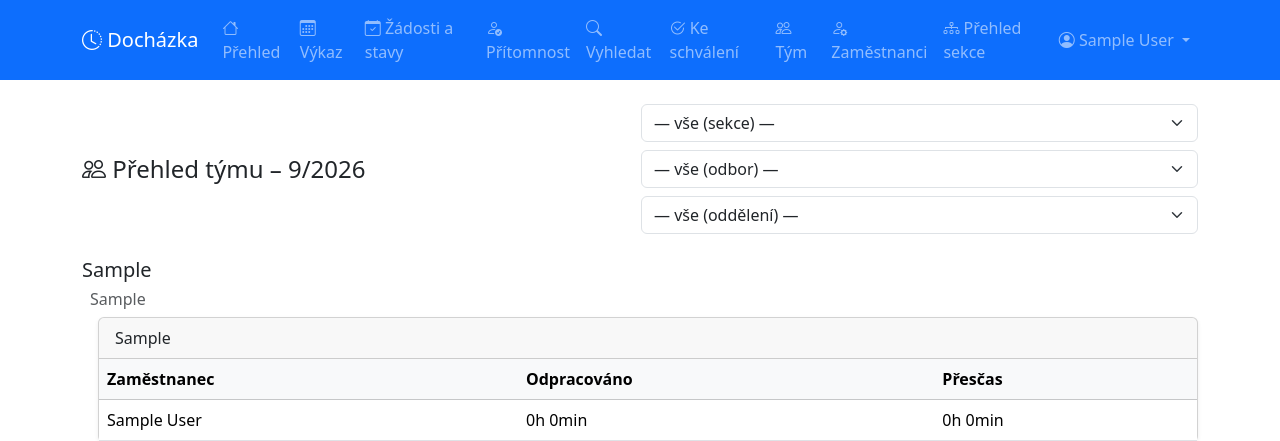
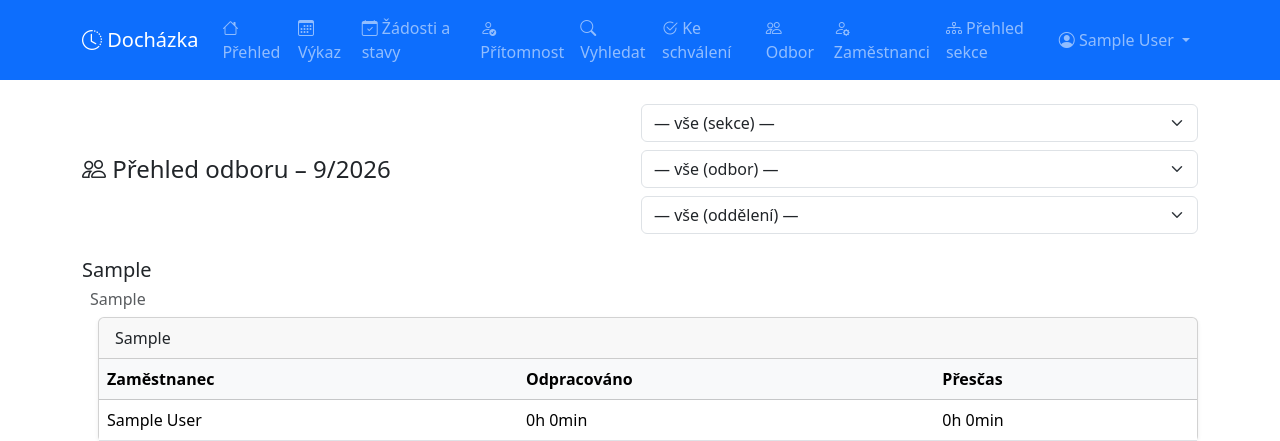
Before and after one commit to kittler-vladimir/evidence-prac-doby, a Django app: page /reporty/tym/ in a window 1280 px wide. Shown: the top 441 px of the page. Run offline with Django 5.2, Linux system fonts and the light colour scheme; a user stored in the database is signed in; data comes from the database, SQL or seed files in the repository; tables that the repository leaves empty hold one stand-in row (values such as "Sample post").

Commit message:
feat(reports): make Tým report share viditelni_zamestnanci scoping (Closes #28) (#29)
prehled_tymu ("Odbor") used the narrower muze_spravovat_zamestnance/
spravovani_zamestnanci() CRUD scope instead of the shared read-only
accounts.viditelni_zamestnanci() that prehled_pritomnosti already uses,
so a rank-and-file employee saw an empty page instead of their odbor's
monthly hours. Nav/dashboard visibility gates and UI copy ("Tým" ->
"Odbor") updated to match; resolves the drift tracked in #24.

Co-authored-by: Vladimir Kittler <vladimir.kittler@mv.gov.cz>
Co-authored-by: Claude Sonnet 5 <noreply@anthropic.com>

```diff
--- a/reports/views.py
+++ b/reports/views.py
@@ -121,19 +121,14 @@ def _seskup_hierarchicky(radky):
 
 @login_required
 def prehled_tymu(request):
-    """Vedoucí vidí přehled svého týmu za aktuální měsíc, seskupený podle organizační hierarchie."""
+    """Měsíční výkaz odpracovaných hodin za viditelný okruh kolegů (stejný
+    rozsah jako prehled_pritomnosti — accounts.viditelni_zamestnanci),
+    seskupený podle organizační hierarchie."""
     dnes = timezone.localdate()
     rok = int(request.GET.get("rok", dnes.year))
     mesic = int(request.GET.get("mesic", dnes.month))
 
-    # Zaměstnanci ve správě přihlášeného uživatele
-    if request.user.is_staff:
-        podrizeni = Employee.objects.filter(aktivni=True)
-    elif hasattr(request.user, "employee") and request.user.employee.muze_spravovat_zamestnance:
-        podrizeni = request.user.employee.spravovani_zamestnanci().filter(aktivni=True)
-    else:
-        podrizeni = Employee.objects.none()
-
+    podrizeni = viditelni_zamestnanci(request.user)
     podrizeni, filtr = _filtr_podle_hierarchie(request, podrizeni)
     podrizeni = podrizeni.select_related(
         "user", "typ_uvazku", "oddeleni__odbor__sekce"
--- a/templates/accounts/home.html
+++ b/templates/accounts/home.html
@@ -60,14 +60,14 @@
   </div>
   {% endif %}
 
-  {% if user.employee.muze_spravovat_zamestnance or user.is_staff %}
+  {% if user.employee or user.is_staff %}
   <div class="col-md-4">
     <a href="{% url 'reports:prehled_tymu' %}" class="text-decoration-none">
       <div class="card shadow-sm h-100">
         <div class="card-body text-center py-4">
           <i class="bi bi-people text-primary" style="font-size:2.5rem"></i>
-          <h5 class="mt-3 mb-1">Tým</h5>
-          <p class="text-muted small mb-0">Přehled týmu, kterému velíte</p>
+          <h5 class="mt-3 mb-1">Odbor</h5>
+          <p class="text-muted small mb-0">Měsíční výkaz vašeho odboru</p>
         </div>
       </div>
     </a>
--- a/templates/base.html
+++ b/templates/base.html
@@ -57,10 +57,10 @@
           </a>
         </li>
         {% endif %}
-        {% if user.employee.muze_spravovat_zamestnance or user.is_staff %}
+        {% if user.employee or user.is_staff %}
         <li class="nav-item">
           <a class="nav-link" href="{% url 'reports:prehled_tymu' %}">
-            <i class="bi bi-people"></i> Tým
+            <i class="bi bi-people"></i> Odbor
           </a>
         </li>
         {% endif %}
--- a/templates/reports/index.html
+++ b/templates/reports/index.html
@@ -10,7 +10,7 @@
       <div class="card shadow-sm h-100">
         <div class="card-body text-center py-4">
           <i class="bi bi-people text-primary" style="font-size:2rem"></i>
-          <h6 class="mt-2 mb-0">Přehled týmu</h6>
+          <h6 class="mt-2 mb-0">Přehled odboru</h6>
         </div>
       </div>
     </a>
--- a/templates/reports/prehled_tymu.html
+++ b/templates/reports/prehled_tymu.html
@@ -1,9 +1,9 @@
 {% extends "base.html" %}
-{% block title %}Přehled týmu{% endblock %}
+{% block title %}Přehled odboru{% endblock %}
 
 {% block content %}
 <div class="d-flex justify-content-between align-items-center mb-3 flex-wrap gap-2">
-  <h4 class="mb-0"><i class="bi bi-people"></i> Přehled týmu – {{ mesic }}/{{ rok }}</h4>
+  <h4 class="mb-0"><i class="bi bi-people"></i> Přehled odboru – {{ mesic }}/{{ rok }}</h4>
   {% if filtr %}
   <form method="get" class="d-flex gap-2 flex-wrap">
     <input type="hidden" name="rok" value="{{ rok }}">
```
Also changed, not shown: CLAUDE.md (+1 -1 lines), reports/tests.py (+9 -0 lines).
